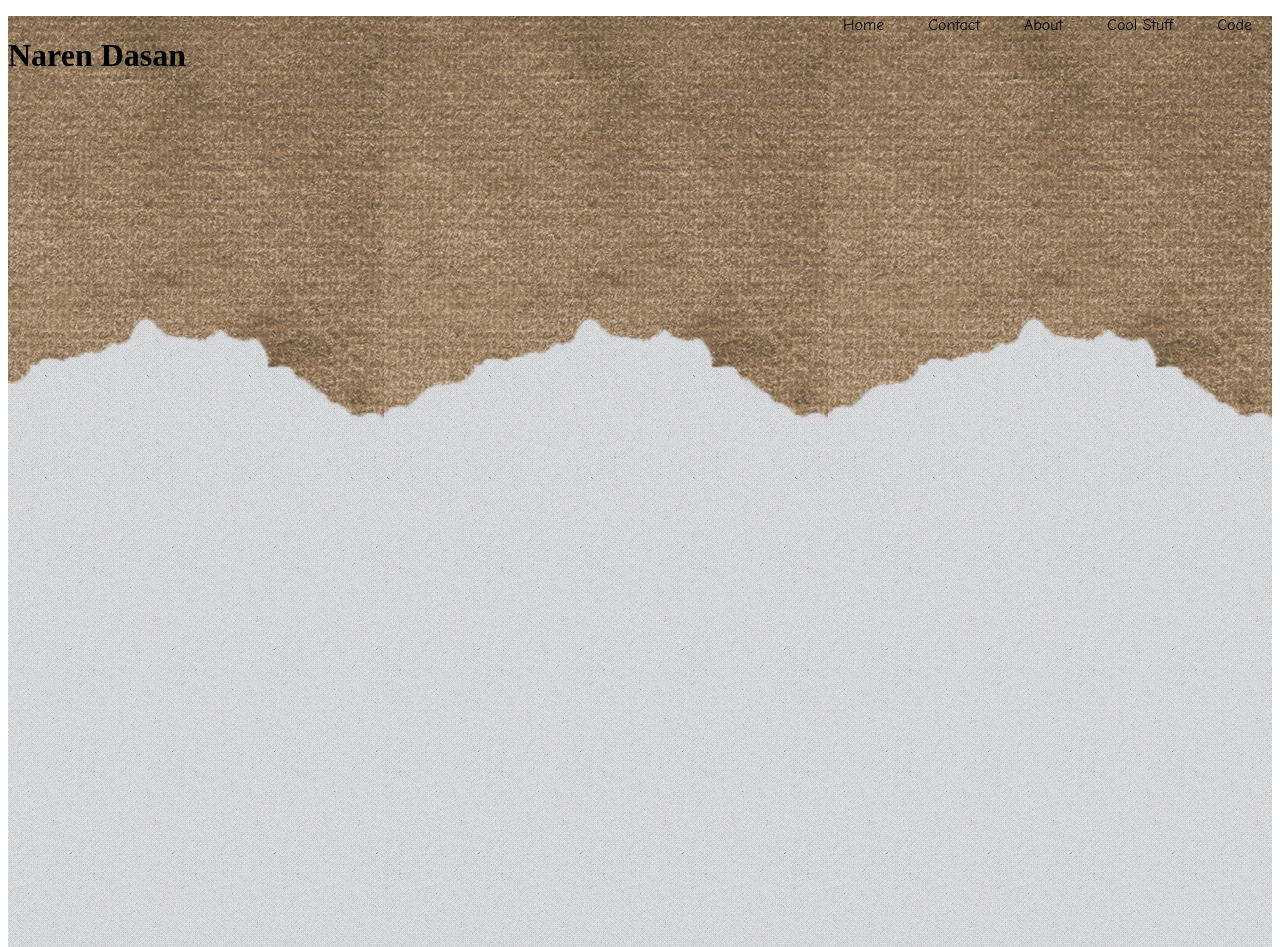
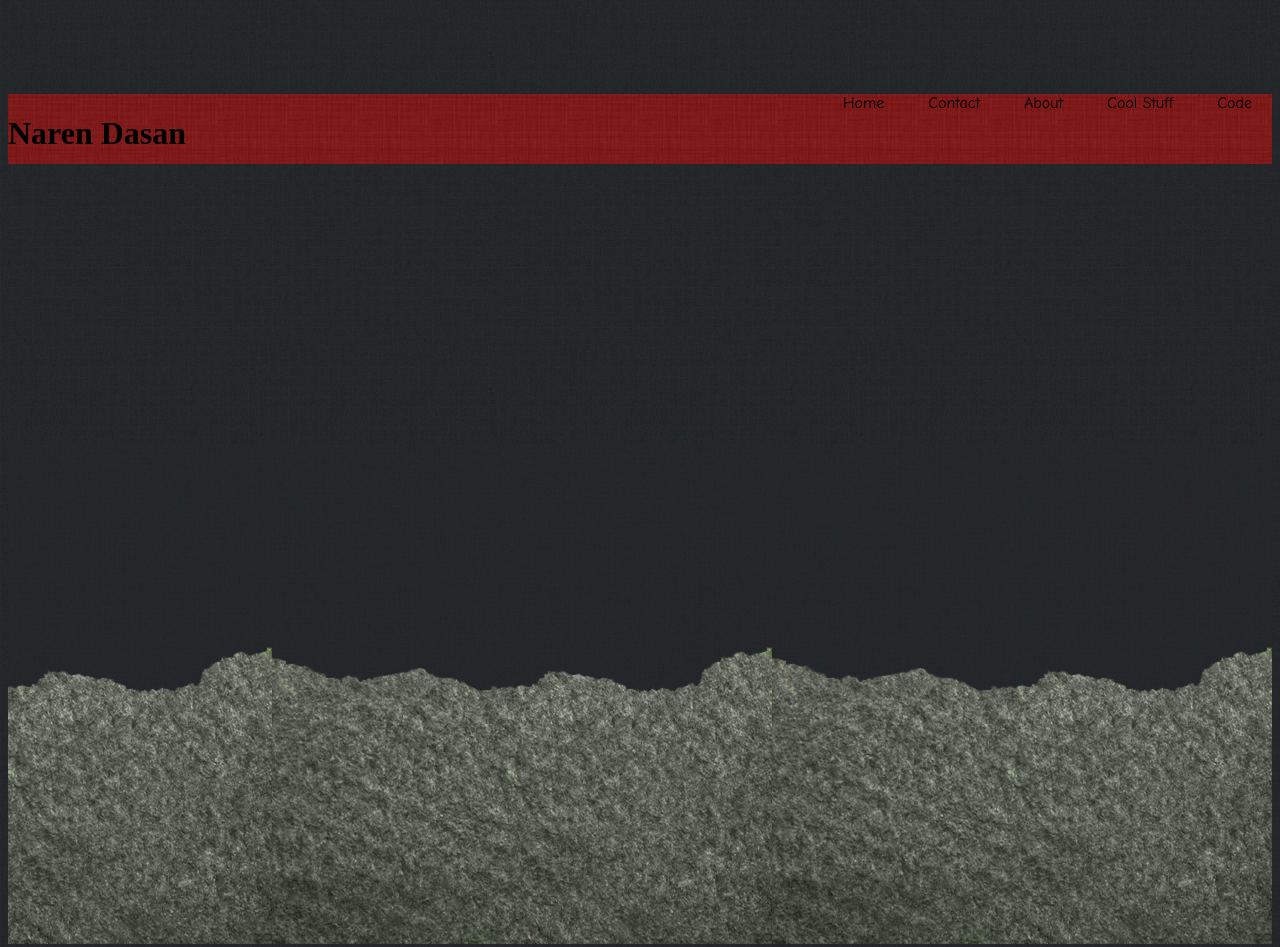
Before and after one commit to narendasan/naren_site, a plain HTML site: page home.html in a window 1280 px wide. Shown: the top 947 px of the page. Drawn offline with Linux system fonts and the light colour scheme.

Commit message:
finish css for real

```diff
--- a/css.css
+++ b/css.css
@@ -1,6 +1,12 @@
-html {background: #ffffff;}
-body {background: #ffffff;
+html {background-image:url('pattern.jpg');}
+body {background-image:url('pattern.jpg')
  }
+
+div.header{
+	background-image:url('header.jpg');
+	min-height: 70px;
+	max-height:70px;
+}
 #container{
 
      text-align: right;
@@ -29,35 +35,42 @@ body {background: #ffffff;
  	}
  a:hover {color:#FFB90F;}
 a{text-decoration:none}
-#upper{min-height:100px;
-min-width:100%;}
-#ajax{ margin-left: auto ;
-  margin-right: auto ;
-	max-width: 100%;
-text-align: center;}
+
 #lower{
 
 
 
  width: 100%;
 height: 500px;
-background-image:url('bottom.jpg');
+background-image:url('pattern7.jpg');
 background-position:right bottom;
 
 }
 #upper{
 
 
-
+min-height:100px;
+min-width:100%;
  width: 50%;
-height: 500px;
-background-image:url('top.jpg');
+height: 250px;
+background-image:url('pattern.jpg');
 background-position:right top;
 
 }
 #ajax{
+margin-left: auto ;
+  margin-right: auto ;
+	max-width: 100%;
+text-align: center;
+	min-width: 100%;
+min-height: 100px;
+background-image:url('pattern.jpg');
+}
+#bumper{
+width: 100%;
+height: 70px;
+background-image:url('pattern.jpg');
+margin-bottom: 0px;
+	padding-bottom: 0px;
 
-	width: 100%;
-height: 1000px;
-background-image:url('ajax.jpg');
 }
--- a/home.html
+++ b/home.html
@@ -8,16 +8,18 @@
 <script type="text/javascript" src="javascript.js"></script>
 <script type="text/javascript" src="jquery.min.js"></script>
 <link rel="stylesheet" type="text/css" href="css.css" />
+<div id="bumper">
+</div>
 <div id="upper">
 <div height="50px"></div>
-<div id="logo">
+<div id="logo" class="header">
 	<h1>Naren Dasan</h1>
 	<!--<a href="html.html">
 	<img src="logo.gif">
 </a>-->
 </div>
 
-<div id="container">
+<div id="container" class="header">
 <div id="navigation">
 <ul class="links">
 <li><a onclick="ajaxcallhome()">Home</a></li>
@@ -29,12 +31,12 @@
 </div>
 </div>
 </div>
+
+</div>
+</head>
+<body>
 <div id="ajax">
 </div>
 <div id="lower" >
-</div>
-</head>
-<body>
-
 </body>
 </html>
--- a/javascript.js
+++ b/javascript.js
@@ -1,22 +1,22 @@
 
 
 function ajaxcallhome () {
-	$("#ajax").load('landing.html').attr('Color');
+	$("#ajax").load('landing.html');
 
 }
 function ajaxcallcontact () {
-	$("#ajax").load('contact.html').attr('color');
+	$("#ajax").load('contact.html');
 
 }
 function ajaxcallabout () {
-	$("#ajax").load('about.html').attr('color');
+	$("#ajax").load('about.html');
 
 }
 
 function ajaxcallcool () {
-	$("#ajax").load('cool.html').attr('color');
+	$("#ajax").load('cool.html');
 
 }
 function ajaxcallcode () {
-	$("#ajax").load('code.html').attr('color');
+	$("#ajax").load('code.html');
 }
```
Also changed, not shown: cool.html (+28 -1 lines), header.jpg (added), pattern.jpg (added), pattern7 copy.jpg (added), pattern7.jpg (added).
